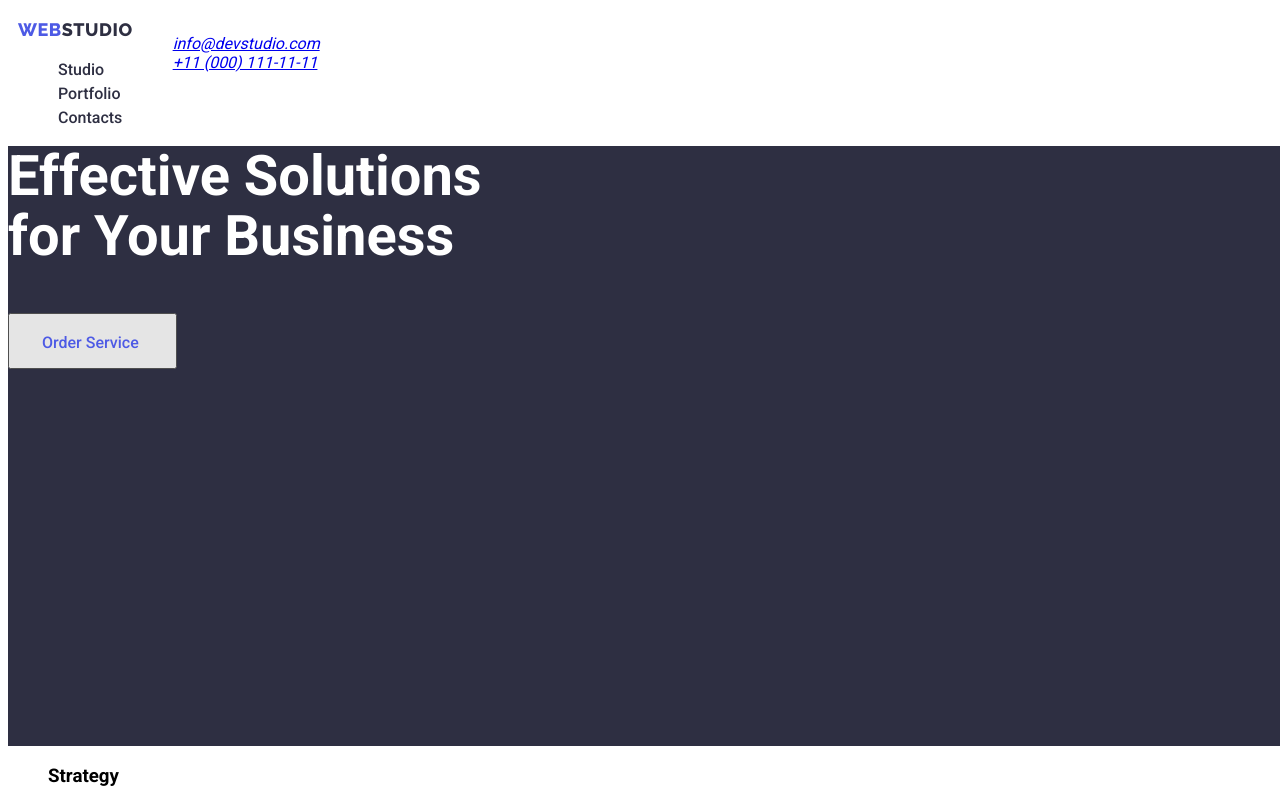
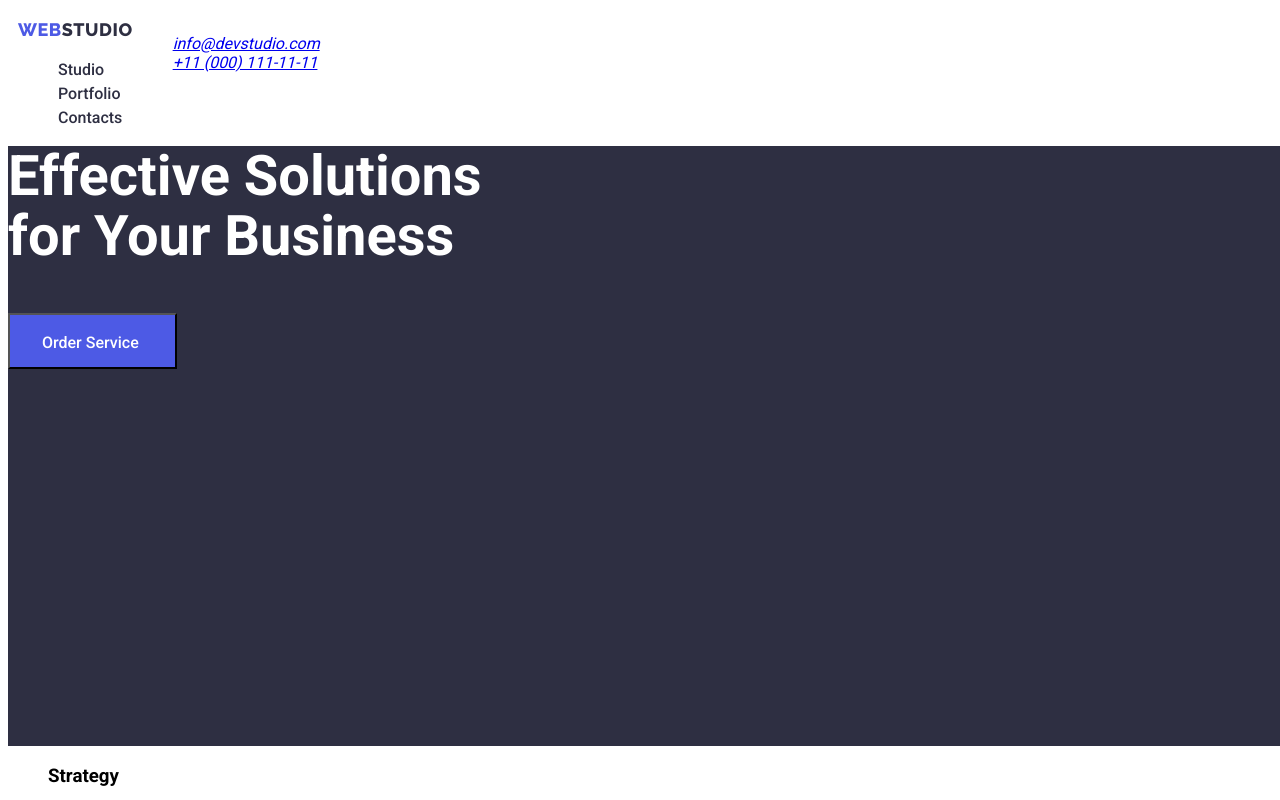
Before and after one commit to phinik10/goit-markup-hw-02, a plain HTML site: page index.html in a window 1280 px wide. In both pictures the pointer is over the button "Order Service". Shown: the top 800 px of the page. Drawn offline with Linux system fonts and the light colour scheme.

Commit message:
Update styles.css

```diff
--- a/css/styles.css
+++ b/css/styles.css
@@ -87,7 +87,7 @@ ul {
 }
 
 .hero-button:hover {
-    color: #4D5AE5;
+    background-color: #4D5AE5;
     display: flex;
     padding: 16px 32px;
     width: 169px;
```
